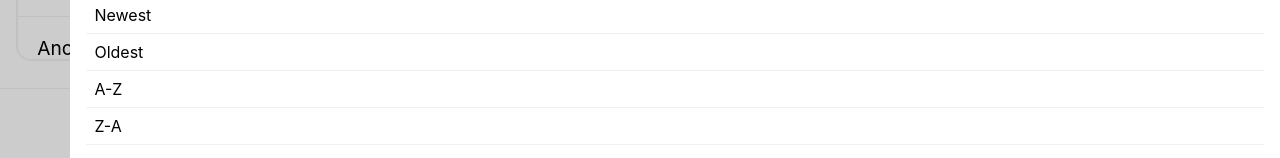
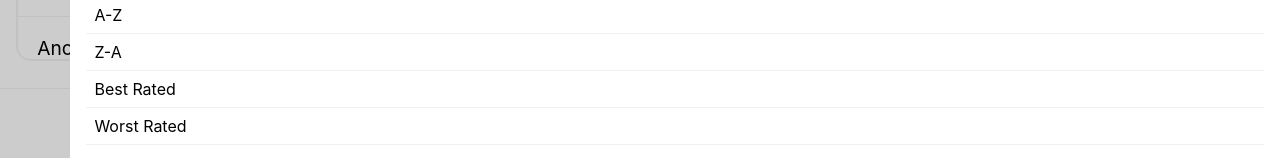
Before and after one commit to lauracastrovenegas/comsw4170-final-project, a React (Create React App) app: page /list/1 in a window 1280 px wide. Both pictures are taken after a click on the icon 1243 px from the left and 292 px from the top of the page. Shown: the part 639-797 px from the top of the page. Built offline with nearby package versions, Linux system fonts and the light colour scheme.

Commit message:
added new sort options

```diff
--- a/src/components/filterPopup.js
+++ b/src/components/filterPopup.js
@@ -75,7 +75,8 @@ export const FilterPopUp = ({
                 // and called once aubmit button clicked to update parent container)
     isOpen,
     closePopup,
-    showCategories
+    showCategories,
+    inList
 }) => {
     return (
         <div>
@@ -98,6 +99,7 @@ export const FilterPopUp = ({
                         {sort_by.map(option => (
                             <SortOption>{option}</SortOption>
                         ))}
+                        {inList ? <><SortOption>Best Rated</SortOption><SortOption>Worst Rated</SortOption></>: null}
                     </SortOptions>
                 </Content>
             </Wrapper> : null}
--- a/src/containers/list.js
+++ b/src/containers/list.js
@@ -161,7 +161,7 @@ const ListPage = ({
           <AddButtonWrapper><AddButton route="/entry-form/"/></AddButtonWrapper>
         </ContentContainer>
         </Content>
-        <FilterPopUp showCategories={false} closePopup={toggleFilters} isOpen={isOpen}/>
+        <FilterPopUp showCategories={false} closePopup={toggleFilters} isOpen={isOpen} inList={true}/>
       </PageWrapper>
   );
 }
```
